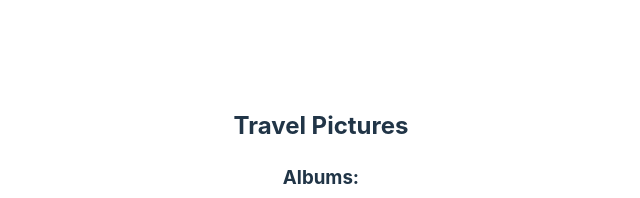
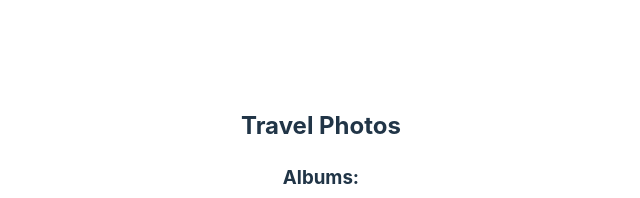
Before and after one commit to geekylink/static-image-gallery, a React (Vite) app: page / in a window 1280 px wide. Shown: the part 218-416 px from the top of the page, without its empty margins (319-959 px from the left). Built offline with nearby package versions, Linux system fonts and the light colour scheme.

Commit message:
Fixed album data fetching

```diff
--- a/index.html
+++ b/index.html
@@ -4,7 +4,7 @@
     <meta charset="UTF-8" />
     <link rel="icon" type="image/svg+xml" href="/logo.svg" />
     <meta name="viewport" content="width=device-width, initial-scale=1.0" />
-    <title>Static Image Gallery</title>
+    <title>Travel Photos</title>
   </head>
   <body>
     <div id="root"></div>
--- a/src/App.tsx
+++ b/src/App.tsx
@@ -1,36 +1,33 @@
 import { useState } from 'react'
-//import reactLogo from './assets/react.svg'
+import { MapContainer, TileLayer, Marker, Popup } from 'react-leaflet'
+
 import './App.css'
 import "leaflet/dist/leaflet.css";
 
+import { File, AlbumData } from "./types";
 import { Albums } from "./components";
+import { getAlbumPath, getAlbumData } from "./components/Albums/Albums.functions";
 
-import {getAlbumPath, getAlbumData} from "./components/Albums/Albums.functions";
-
-import { MapContainer, TileLayer, Marker, Popup } from 'react-leaflet'
-
-import {File, AlbumData} from "./types";
-
-const GALLERY_TITLE = "Travel Pictures";
+const GALLERY_TITLE = "Travel Photos";
 
 function App() {
 
   const [imagePath, setImagePath] = useState("");
   const [albumList, setAlbumList] = useState<Array<File>>([]);
-  const [albumDataMap, setAlbumData] = useState<Map<string, AlbumData>>();
+  const [albumDataMap, setAlbumData] = useState<Map<string, AlbumData>>(new Map());
 
   const album: File = albumList[albumList.length-1];
   const albumPath: string = getAlbumPath(albumList);
 
-  if (albumDataMap?.has(albumPath)) {
+  if (!albumDataMap.has(albumPath)) {
     getAlbumData(albumList, (data: AlbumData) => {
       albumDataMap.set(albumPath, data);
       setAlbumData(structuredClone(albumDataMap));
     });
   }
 
-  let lat = albumDataMap?.get(albumPath)?.lat;
-  let lon = albumDataMap?.get(albumPath)?.lon;
+  let lat = (albumDataMap?.has(albumPath)) ? albumDataMap.get(albumPath)?.lat : undefined;
+  let lon = (albumDataMap?.has(albumPath)) ? albumDataMap.get(albumPath)?.lon : undefined;
 
   console.log(lat + "," + lon);
 
```
